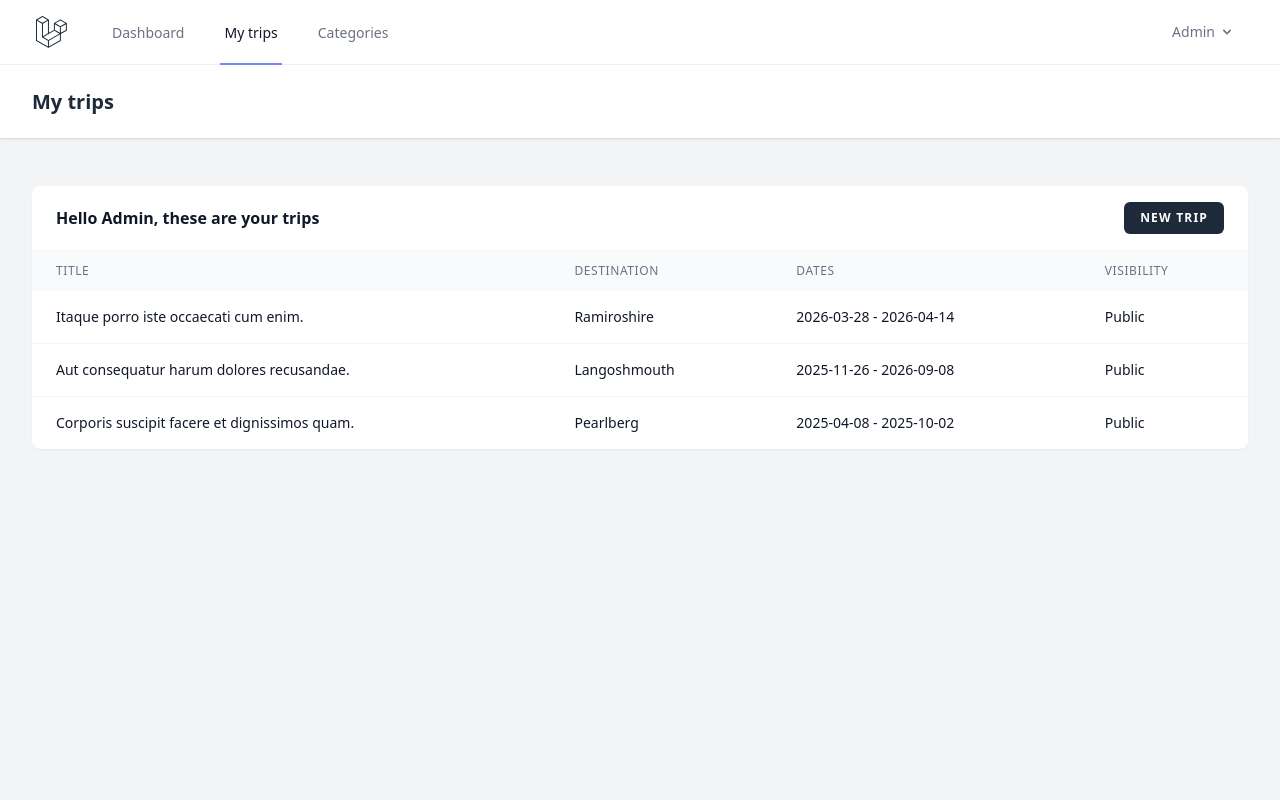
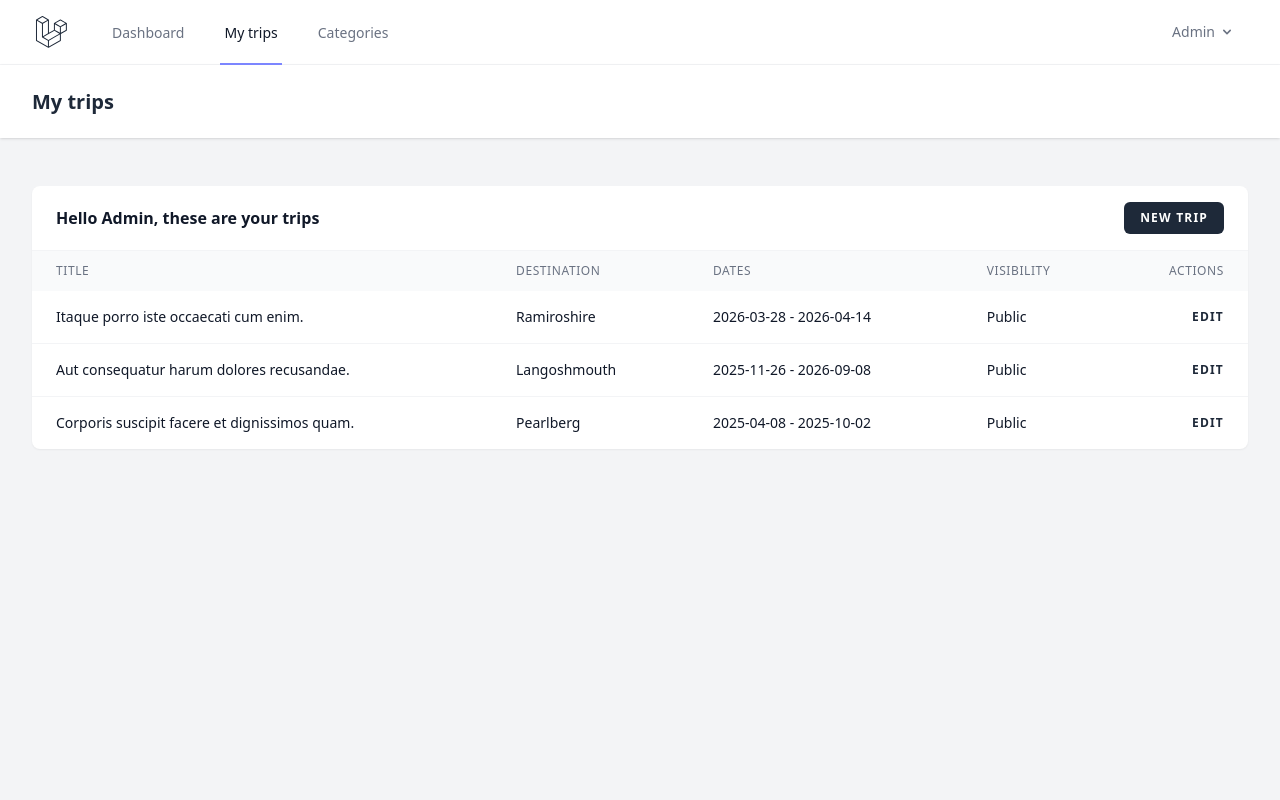
Before and after one commit to Aye-Nyein-Thaw/pinbook, a Laravel app: page /user/trips in a window 1280 px wide. Run offline with Laravel 12, Linux system fonts and the light colour scheme; a user stored in the database is signed in; data comes from the database, SQL or seed files in the repository; some libraries are stand-ins or nearby versions.

Commit message:
FEATURE :sparkles: Add edit and update for trips

```diff
--- a/app/Http/Controllers/Userzone/TripController.php
+++ b/app/Http/Controllers/Userzone/TripController.php
@@ -33,6 +33,28 @@ class TripController extends Controller
         $validated['user_id'] = auth()->user()->id;
 
         Trip::create($validated);
+
+        return redirect()->route('userzone.trips.index');
+    }
+
+    public function edit(int $id)
+    {
+        $trip = Trip::findOrFail($id);
+
+        return view('userzone.trips.edit', [
+            'trip' => $trip,
+            'visibilityOptions' => $this->visibilityOptions(),
+        ]);
+    }
+
+    public function update(Request $request, int $id)
+    {
+        $validated = $request->validate($this->validationRules(), $this->validationMessages());
+
+        $trip = Trip::findOrFail($id);
+
+        // the owner (user_id) is not in $validated, so it never changes here
+        $trip->update($validated);
 
         return redirect()->route('userzone.trips.index');
     }
--- a/resources/views/userzone/trips/index.blade.php
+++ b/resources/views/userzone/trips/index.blade.php
@@ -23,6 +23,7 @@
                             <th scope="col" class="px-6 py-3 font-medium">Destination</th>
                             <th scope="col" class="px-6 py-3 font-medium">Dates</th>
                             <th scope="col" class="px-6 py-3 font-medium">Visibility</th>
+                            <th scope="col" class="px-6 py-3 font-medium text-right">Actions</th>
                         </tr>
                     </thead>
                     <tbody class="divide-y divide-gray-100">
@@ -32,10 +33,13 @@
                                 <td class="px-6 py-4">{{ $trip->destination }}</td>
                                 <td class="px-6 py-4">{{ $trip->start_date }} - {{ $trip->end_date }}</td>
                                 <td class="px-6 py-4">{{ $trip->is_public ? 'Public' : 'Private' }}</td>
+                                <td class="px-6 py-4 text-right text-xs font-semibold uppercase tracking-widest">
+                                    <a href="{{ route('userzone.trips.edit', $trip->id) }}" class="text-gray-800 hover:text-gray-600">Edit</a>
+                                </td>
                             </tr>
                         @empty
                             <tr>
-                                <td colspan="4" class="px-6 py-8 text-center text-gray-500">You have no trips yet.</td>
+                                <td colspan="5" class="px-6 py-8 text-center text-gray-500">You have no trips yet.</td>
                             </tr>
                         @endforelse
                     </tbody>
--- a/routes/web.php
+++ b/routes/web.php
@@ -31,7 +31,7 @@ Route::middleware('auth')->group(function () {
 
     // Normal user routes here ------------------------------------------------------------------
     Route::prefix('user')->name('userzone.')->group(function () {
-        Route::resource('trips', App\Http\Controllers\Userzone\TripController::class)->only(['index', 'create', 'store']);
+        Route::resource('trips', App\Http\Controllers\Userzone\TripController::class)->only(['index', 'create', 'store', 'edit', 'update']);
         Route::resource('categories', App\Http\Controllers\Userzone\CategoryController::class)->except('show');
     });
 
```
Also changed, not shown: resources/views/userzone/trips/edit.blade.php (added, +40 -0 lines).
